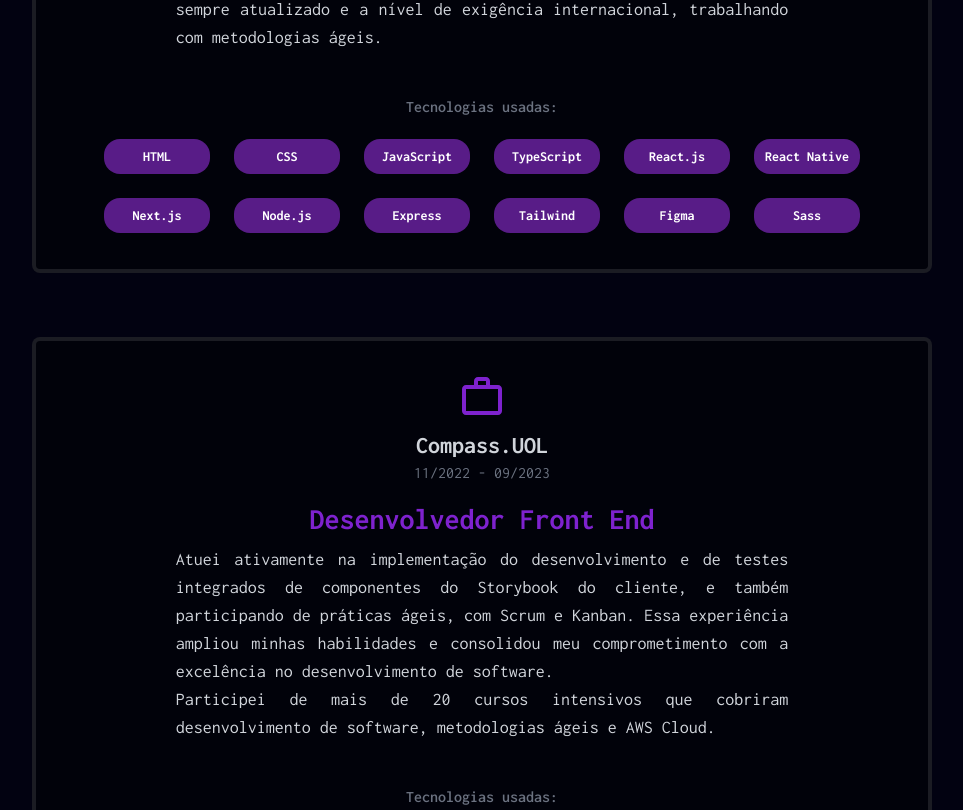
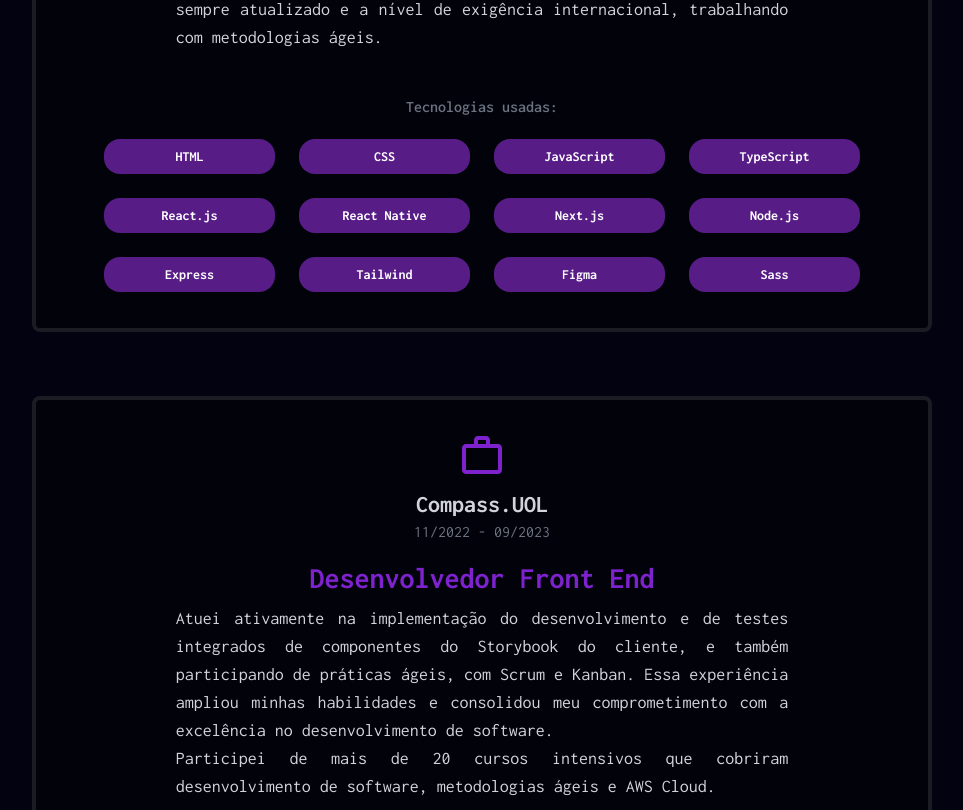
Before and after one commit to lucascmpos/lucascmpos-portfolio, a React (Vite) app: page / in a window 1280 px wide. Shown: the part 3730-4540 px from the top of the page, without its empty margins (158-1121 px from the left). Built offline with nearby package versions, Linux system fonts and the light colour scheme.

Commit message:
style: changing grid in exp

```diff
--- a/src/components/exp.jsx
+++ b/src/components/exp.jsx
@@ -272,7 +272,7 @@ const Experience = ({ language, theme }) => {
               </p>
             </div>
             <h3 className="font-semibold text-gray-500">Tecnologias usadas:</h3>
-            <div className=" flex w-[90vw] max-w-full flex-row gap-2 overflow-x-auto text-nowrap text-center   md:gap-4 lg:grid lg:grid-cols-6 [&::-webkit-scrollbar]:hidden">
+            <div className=" flex w-[90vw] max-w-full flex-row gap-2 overflow-x-auto text-nowrap text-center   md:gap-4 lg:grid lg:grid-cols-4 [&::-webkit-scrollbar]:hidden">
               {experiencia.tech &&
                 experiencia.tech.map((technology, index) => (
                   <TechnologyCard
```
